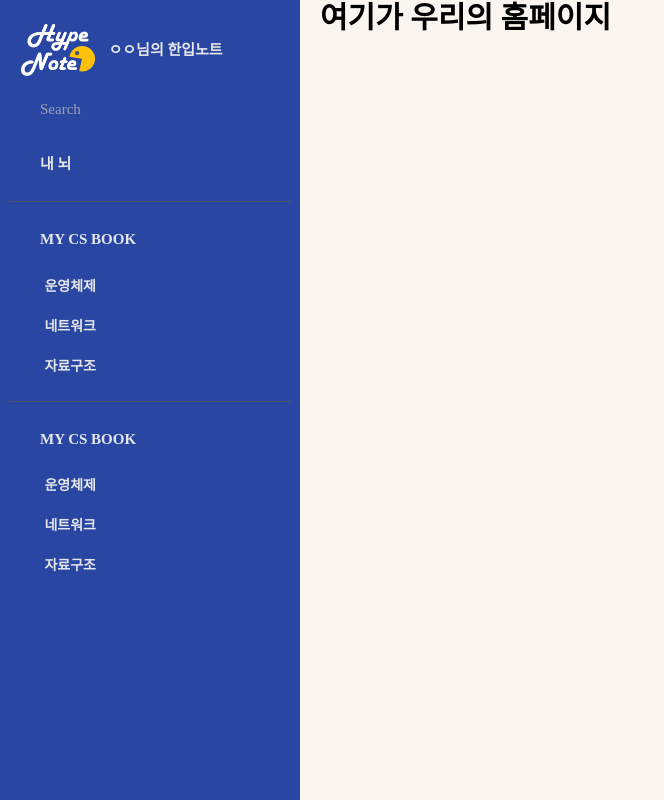
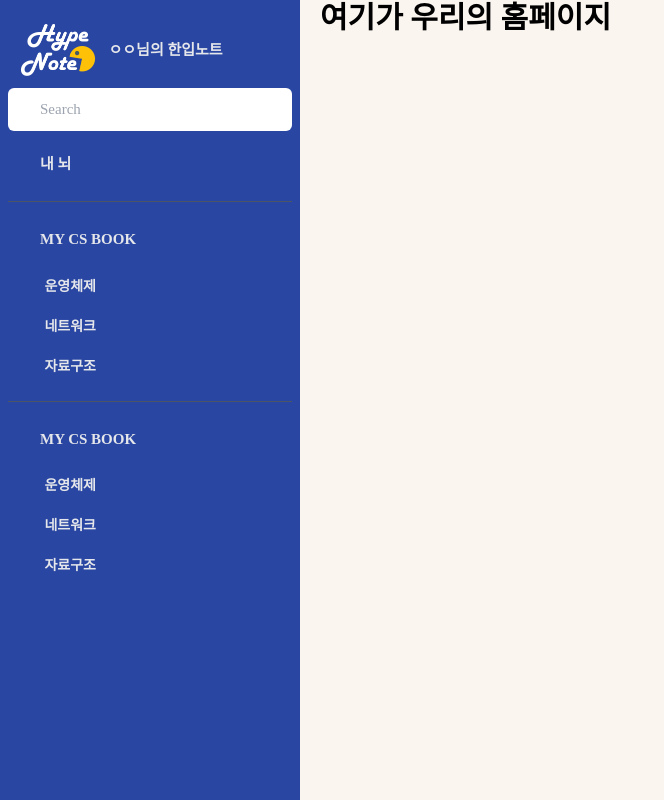
Before and after one commit to gayong/HypeNote, a Next.js app in the folder front/: page / in a window 1280 px wide. Shown: the whole page, without its empty margins (0-664 px from the left). Built offline with nearby package versions, Linux system fonts and the light colour scheme; a web font is replaced by a local one.

Commit message:
Feat : sesarch bar

```diff
--- a/front/src/components/Navbar.tsx
+++ b/front/src/components/Navbar.tsx
@@ -23,7 +23,7 @@ export default function Navbar() {
           </div>
           {/* <div className="my-2 bg-gray-600 h-[1px]"></div> */}
         </div>
-        <div className="p-2.5 flex items-center rounded-md px-4 duration-300 cursor-pointer bg-white-700 text-white">
+        <div className="p-2.5 flex items-center rounded-md px-4 duration-300 cursor-pointer bg-[#FFFFFF] text-black">
           <i className="bi bi-search text-sm"></i>
           <input
             type="text"
```
